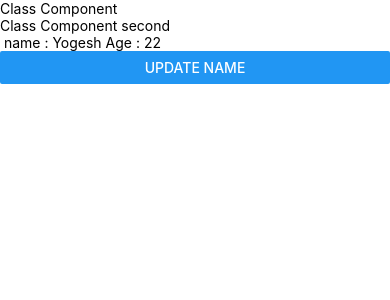
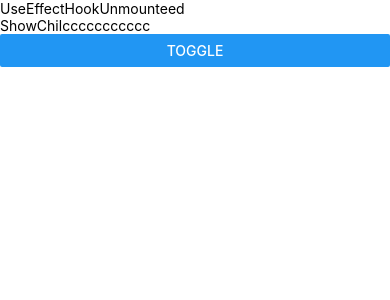
Before and after one commit to 2022BCD0052/learn-to-start-react-native-mobile-app, a React Native app: screen / in a window 390 px wide. Shown: the top 300 px of the page. Built offline with nearby package versions, Linux system fonts and the light colour scheme.

Commit message:
react hook

```diff
--- a/App.jsx
+++ b/App.jsx
@@ -11,6 +11,7 @@ import LoginForm from './src/components/LoginForm';
 import ContactListScreen from './src/screens/ContactListScreen/ContactListScreen';
 import Grid from './src/components/Grid';
 import ClassComponent from './src/components/ClassComponents';
+import UseEffectHookUnmounteed from './src/components/UseEffectHookUnmounteed';
 
 const App = () => {
   return (
@@ -30,7 +31,8 @@ const App = () => {
         <ContactListScreen />
       </ScrollView> */}
               {/* <Grid /> */}
-              <ClassComponent/>
+              {/* <ClassComponent/> */}
+              <UseEffectHookUnmounteed/>
 
     </View>
   );
--- /dev/null
+++ b/src/components/ShowChil.jsx
@@ -0,0 +1,15 @@
+import { View, Text } from 'react-native'
+import React, { useEffect } from 'react'
+
+const ShowChil = () => {
+    useEffect(()=>{
+        console.log('i am a child')
+    },[])
+  return (
+    <View>
+      <Text>ShowChilccccccccccc</Text>
+    </View>
+  )
+}
+
+export default ShowChil
--- /dev/null
+++ b/src/components/UseEffectHookUnmounteed.jsx
@@ -0,0 +1,20 @@
+import { View, Text, Button } from 'react-native';
+import React, { useState } from 'react';
+import ShowChil from './ShowChil';
+
+const UseEffectHookUnmounteed = () => {
+    const [showChild,setShowchild] = useState(true);
+
+  return (
+    <View>
+      <Text>UseEffectHookUnmounteed</Text>
+      {
+
+        showChild ? <ShowChil/> : null
+       }
+       <Button title='Toggle' onPress={()=>setShowchild(false)}/>
+    </View>
+  );
+};
+
+export default UseEffectHookUnmounteed;
```
Also changed, not shown: src/components/HideShowToggle.jsx (added).
